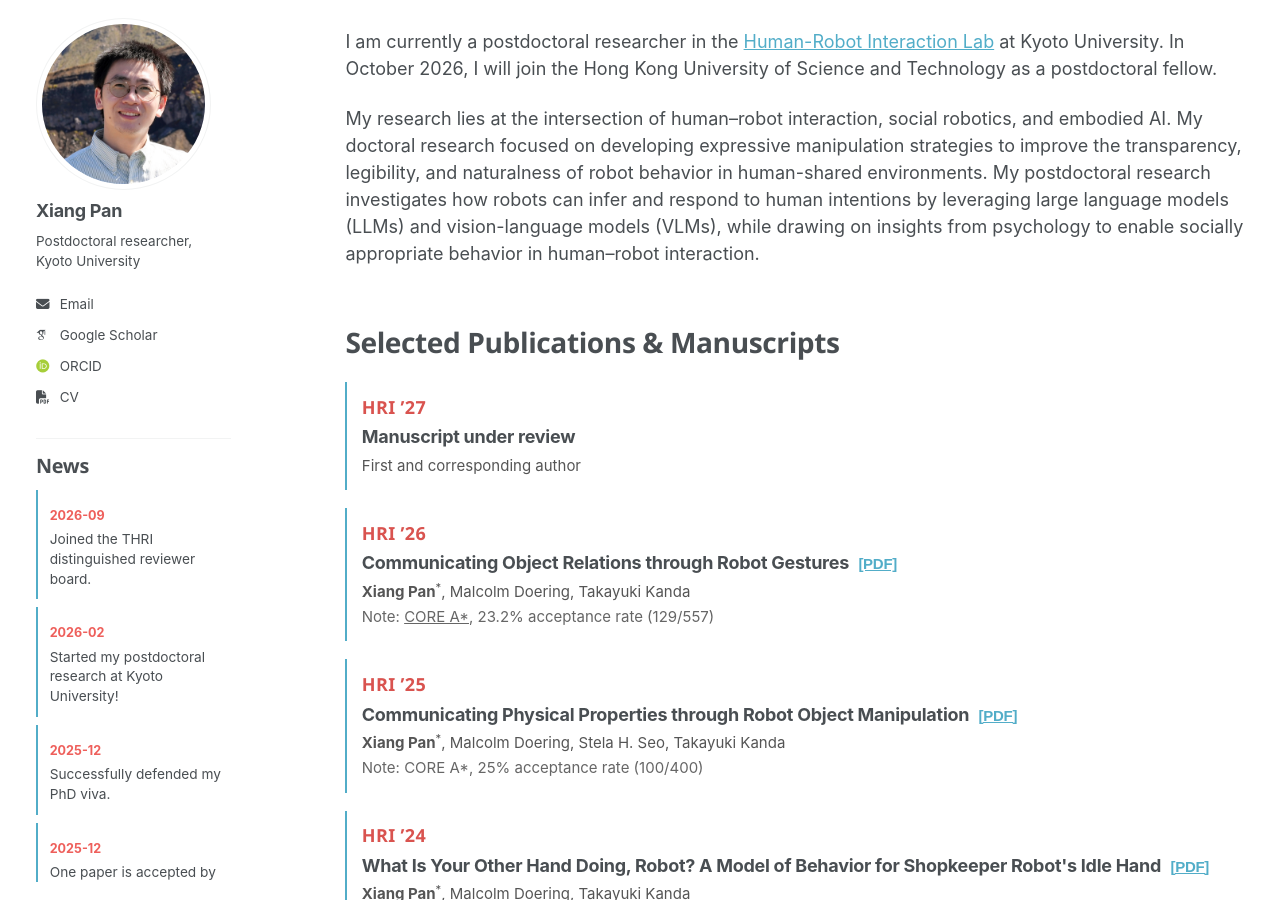
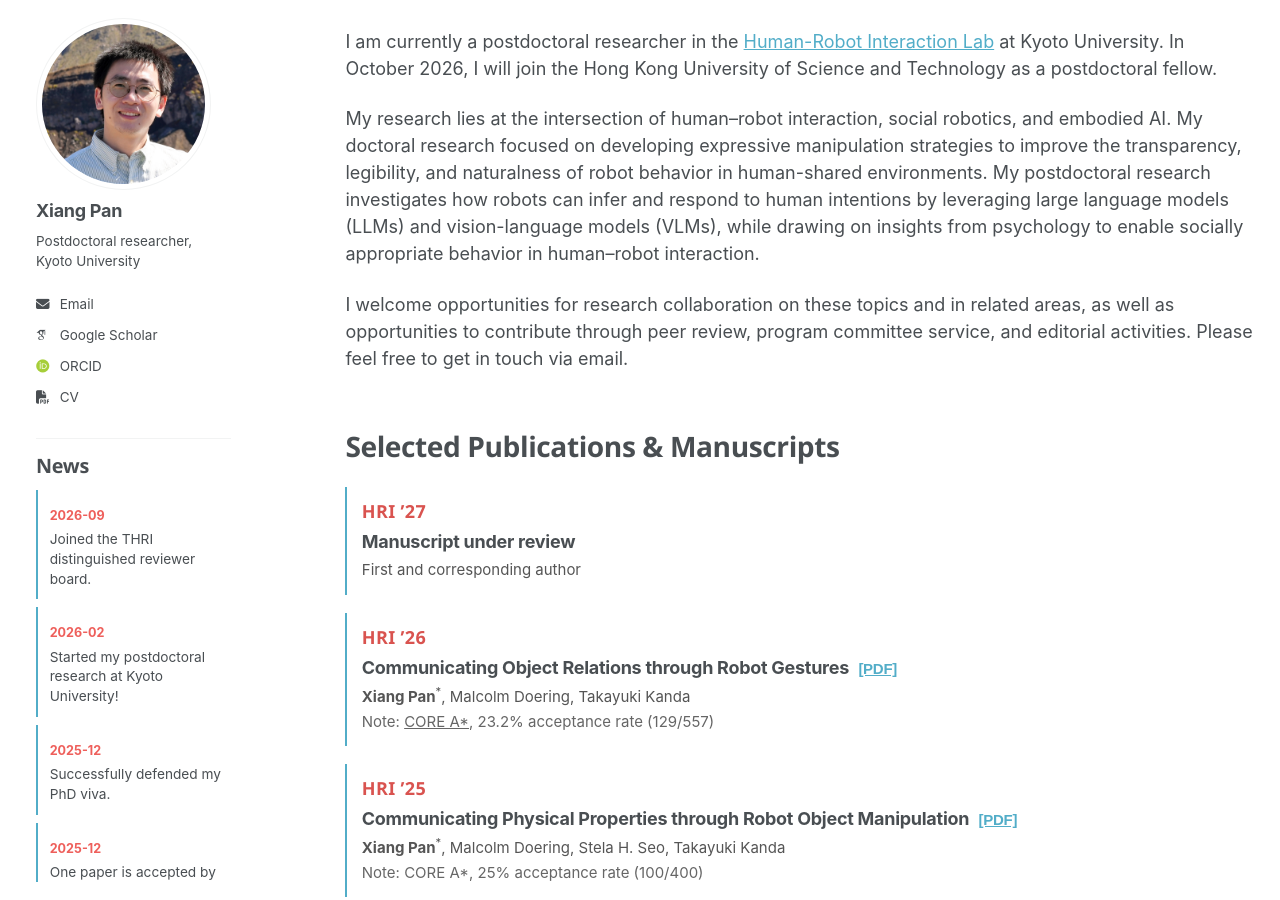
Before and after one commit to pan-xiang/pan-xiang.github.io, a Jekyll site: the page built from _pages/about.md, in a window 1280 px wide and 900 px high. Built offline with Jekyll 4.4.1, drawn with Linux system fonts in a browser that asks for light colours; some web fonts are replaced.

Commit message:
Update about.md

```diff
--- a/_pages/about.md
+++ b/_pages/about.md
@@ -11,6 +11,8 @@ redirect_from:
 I am currently a postdoctoral researcher in the [Human-Robot Interaction Lab](https://www.robot.soc.i.kyoto-u.ac.jp/en/) at Kyoto University. In October 2026, I will join the Hong Kong University of Science and Technology as a postdoctoral fellow.
 
 My research lies at the intersection of human–robot interaction, social robotics, and embodied AI. My doctoral research focused on developing expressive manipulation strategies to improve the transparency, legibility, and naturalness of robot behavior in human-shared environments. My postdoctoral research investigates how robots can infer and respond to human intentions by leveraging large language models (LLMs) and vision-language models (VLMs), while drawing on insights from psychology to enable socially appropriate behavior in human–robot interaction.
+
+I welcome opportunities for research collaboration on these topics and in related areas, as well as opportunities to contribute through peer review, program committee service, and editorial activities. Please feel free to get in touch via email.
 
 
 
```
